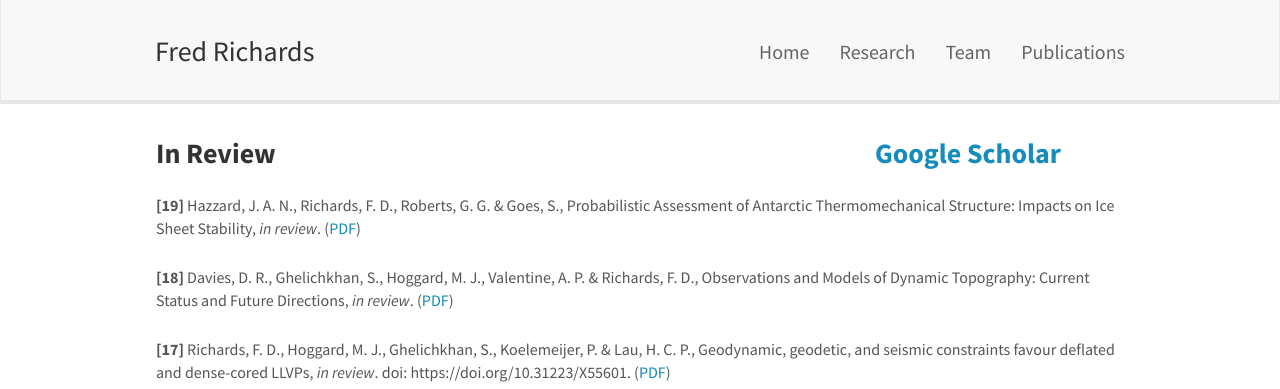
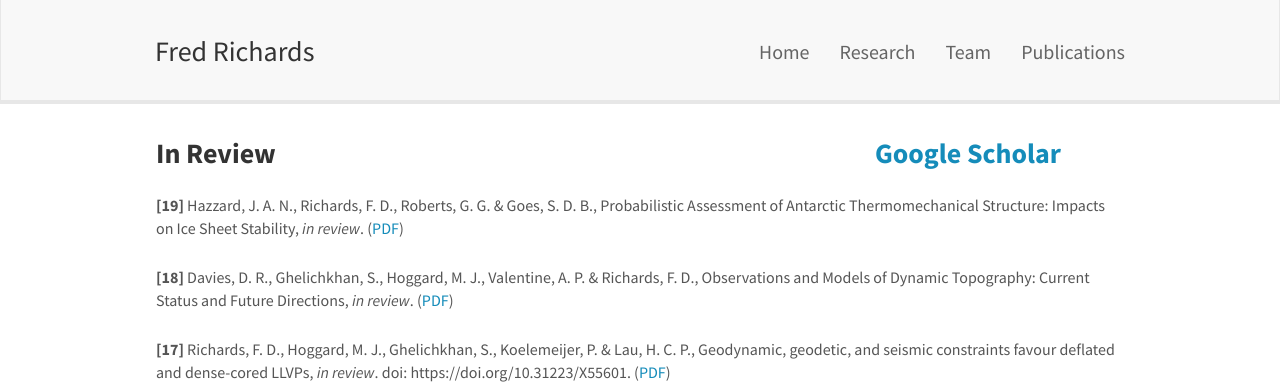
Before and after one commit to freddrichards/freddrichards.github.io, a Jekyll site: the page built from _pages/publications.md, in a window 1280 px wide and 900 px high. Shown: the top 389 px of the window. Built offline with Jekyll 4.4.1, drawn with Linux system fonts in a browser that asks for light colours; nearby versions of some CDN libraries.

```diff
--- a/_pages/publications.md
+++ b/_pages/publications.md
@@ -10,7 +10,7 @@ permalink: /publications/
 
 
 <p style="padding-top:15px">
-**[19]** Hazzard, J. A. N., Richards, F. D., Roberts, G. G. & Goes, S., Probabilistic Assessment of Antarctic Thermomechanical Structure: Impacts on Ice Sheet Stability, *in review*. ([PDF](/documents/papers/hazzard_etal_2022_jgr.pdf))
+**[19]** Hazzard, J. A. N., Richards, F. D., Roberts, G. G. & Goes, S. D. B., Probabilistic Assessment of Antarctic Thermomechanical Structure: Impacts on Ice Sheet Stability, *in review*. ([PDF](/documents/papers/hazzard_etal_2022_jgr.pdf))
 </p>
 
 <p style="padding-top:15px">
```
